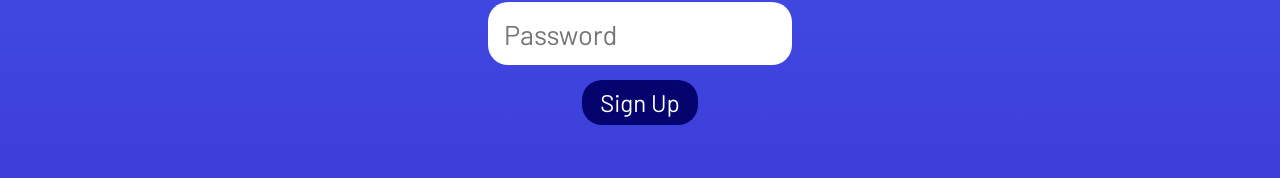
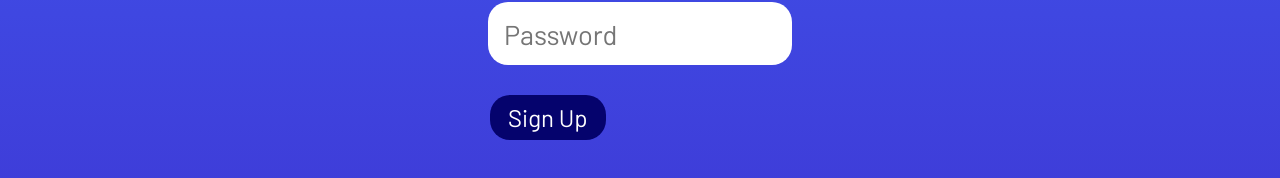
Before and after one commit to Matt-LaRochelle/gp2, a React (Create React App) app in the folder frontend/: page /signup in a window 1280 px wide. Shown: the part 632-810 px from the top of the page. Built offline with nearby package versions, Linux system fonts and the light colour scheme.

Commit message:
redo bottom of signup page

```diff
--- a/frontend/src/pages/signup/Signup.js
+++ b/frontend/src/pages/signup/Signup.js
@@ -81,8 +81,10 @@ const Signup = () => {
                     ref={passwordInputRef}
                     className={emptyFields.includes('password') && 'signupError'}
                 />
-                {error && <Error error={error}/>}
-                <button disabled={isLoading}>Sign Up</button>
+                <div className='signupBottom'>
+                    {error && <Error error={error}/>}
+                    <button disabled={isLoading}>Sign Up</button>
+                </div>
             </form>
         </div>
     )
--- a/frontend/src/pages/signup/signup.css
+++ b/frontend/src/pages/signup/signup.css
@@ -23,7 +23,11 @@
     outline: 2.7px solid var(--error)
 }
 
+.signupBottom {
+    width: 300px;
+    margin: 30px auto;
+}
+
 .signupForm button {
     display: block;
-    margin: auto;
 }
```
